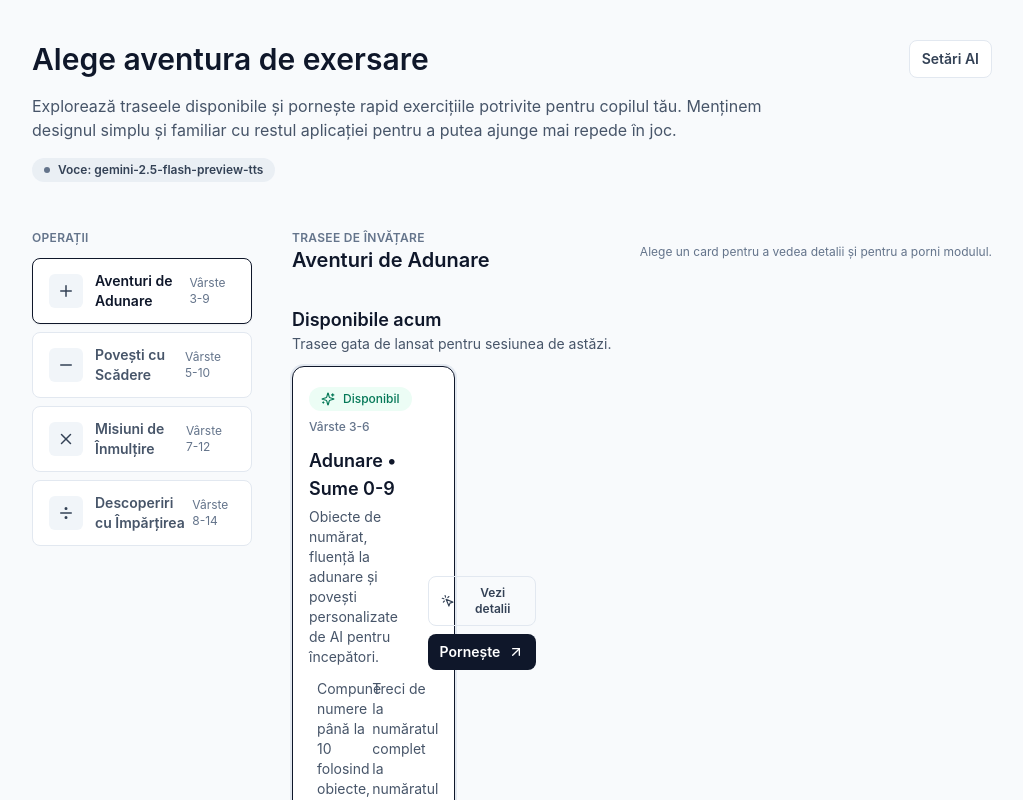
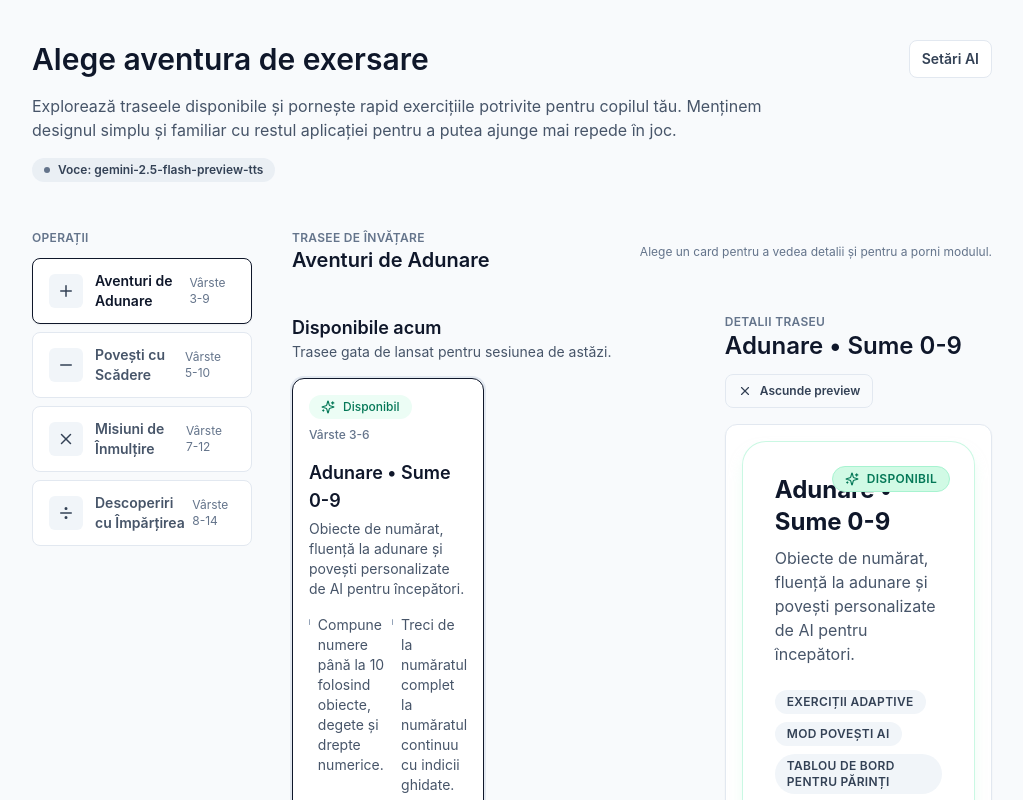
Before and after one commit to bogdan-ionut/AdditionGame, a React (Vite) app: page / in a window 1280 px wide. Shown: the top 800 px of the page, without its empty margins (128-1151 px from the left). Built offline with nearby package versions, Linux system fonts and the light colour scheme; no server answers.

Commit message:
Refine learning path layout

```diff
--- a/src/components/learning-path/LearningPathDashboard.jsx
+++ b/src/components/learning-path/LearningPathDashboard.jsx
@@ -62,13 +62,12 @@ const QuickPathCard = ({ path, isActive, onPreview, onLaunch }) => {
           handlePreview();
         }
       }}
-      className={`rounded-xl border bg-white px-4 py-5 shadow-sm transition focus-visible:outline-none focus-visible:ring-2 focus-visible:ring-slate-300 ${
+      className={`rounded-xl border bg-white px-4 py-4 shadow-sm transition focus-visible:outline-none focus-visible:ring-2 focus-visible:ring-slate-300 ${
         isActive ? 'border-slate-900 ring-2 ring-slate-200' : 'border-slate-200 hover:border-slate-300'
       }`}
     >
-      <div className="flex flex-col gap-4 md:flex-row md:items-center md:justify-between">
-        <div className="space-y-3">
-          <div className="flex flex-wrap items-center gap-2">
+      <div className="flex flex-col gap-4">
+        <div className="flex flex-wrap items-center justify-between gap-2">
           <span
             className={`inline-flex items-center gap-2 rounded-full px-3 py-1 text-xs font-medium ${statusMeta.toneStyles}`}
           >
@@ -85,7 +84,7 @@ const QuickPathCard = ({ path, isActive, onPreview, onLaunch }) => {
           {path.description && <p className="text-sm text-slate-600">{path.description}</p>}
         </div>
 
-          {keyPoints.length > 0 && (
+        {isActive && keyPoints.length > 0 && (
           <ul className="grid gap-2 text-sm text-slate-600 sm:grid-cols-2">
             {keyPoints.map((point) => (
               <li key={point} className="flex items-start gap-2">
@@ -95,9 +94,8 @@ const QuickPathCard = ({ path, isActive, onPreview, onLaunch }) => {
             ))}
           </ul>
         )}
-        </div>
 
-        <div className="flex flex-col items-start gap-2 md:items-end">
+        <div className="flex flex-col gap-2 sm:flex-row sm:items-center sm:justify-between">
           <button
             type="button"
             onClick={(event) => {
@@ -124,7 +122,7 @@ const QuickPathCard = ({ path, isActive, onPreview, onLaunch }) => {
             </button>
           ) : (
             statusMeta.message && (
-              <p className="max-w-[220px] text-left text-xs text-slate-500">{statusMeta.message}</p>
+              <p className="text-left text-xs text-slate-500">{statusMeta.message}</p>
             )
           )}
         </div>
@@ -297,7 +295,7 @@ const LearningPathDashboard = ({
             </div>
           </aside>
 
-          <div className="space-y-8">
+          <div className="space-y-10">
             <div className="flex flex-wrap items-center justify-between gap-3">
               <div>
                 <p className="text-xs font-semibold uppercase tracking-wide text-slate-500">Trasee de învățare</p>
@@ -308,19 +306,20 @@ const LearningPathDashboard = ({
               <span className="text-xs text-slate-500">Alege un card pentru a vedea detalii și pentru a porni modulul.</span>
             </div>
 
+            <div className="grid gap-8 xl:grid-cols-[minmax(0,1.5fr)_minmax(0,1fr)]">
+              <div className="space-y-8">
                 {filteredPaths.length === 0 ? (
                   <div className="rounded-xl border border-slate-200 bg-white px-6 py-10 text-center text-sm text-slate-500">
                     Lucrăm la conținut nou pentru această operație. Revino în curând!
                   </div>
                 ) : (
-              <div className="space-y-8">
-                {categorizedPaths.map((section) => (
-                  <div key={section.id} className="space-y-3">
+                  categorizedPaths.map((section) => (
+                    <div key={section.id} className="space-y-4">
                       <div>
                         <h3 className="text-lg font-semibold text-slate-900">{section.title}</h3>
                         <p className="text-sm text-slate-600">{section.description}</p>
                       </div>
-                    <div className="grid gap-4 md:grid-cols-2 xl:grid-cols-4">
+                      <div className="grid gap-4 md:grid-cols-2">
                         {section.paths.map((path) => (
                           <div key={path.id} className="h-full">
                             <QuickPathCard
@@ -333,14 +332,12 @@ const LearningPathDashboard = ({
                         ))}
                       </div>
                     </div>
-                ))}
-              </div>
+                  ))
                 )}
               </div>
-        </div>
 
-        {previewPath && (
-          <section className="mt-12 space-y-4">
+              {previewPath ? (
+                <section className="space-y-4 xl:sticky xl:top-24">
                   <div className="flex flex-wrap items-center justify-between gap-3">
                     <div>
                       <p className="text-xs font-semibold uppercase tracking-wide text-slate-500">Detalii traseu</p>
@@ -355,11 +352,18 @@ const LearningPathDashboard = ({
                       Ascunde preview
                     </button>
                   </div>
-            <div className="rounded-xl border border-slate-200 bg-white p-4">
+                  <div className="rounded-xl border border-slate-200 bg-white p-4 shadow-sm">
                     <LearningPathCard path={previewPath} onSelect={onSelectPath} />
                   </div>
                 </section>
+              ) : (
+                <div className="hidden items-center justify-center rounded-xl border border-dashed border-slate-200 bg-slate-100/60 p-6 text-center text-sm text-slate-500 xl:flex">
+                  Selectează un traseu pentru a vedea detaliile aici.
+                </div>
               )}
+            </div>
+          </div>
+        </div>
       </div>
     </div>
   );
```
Lines whose indentation alone changed are shown as unchanged.
